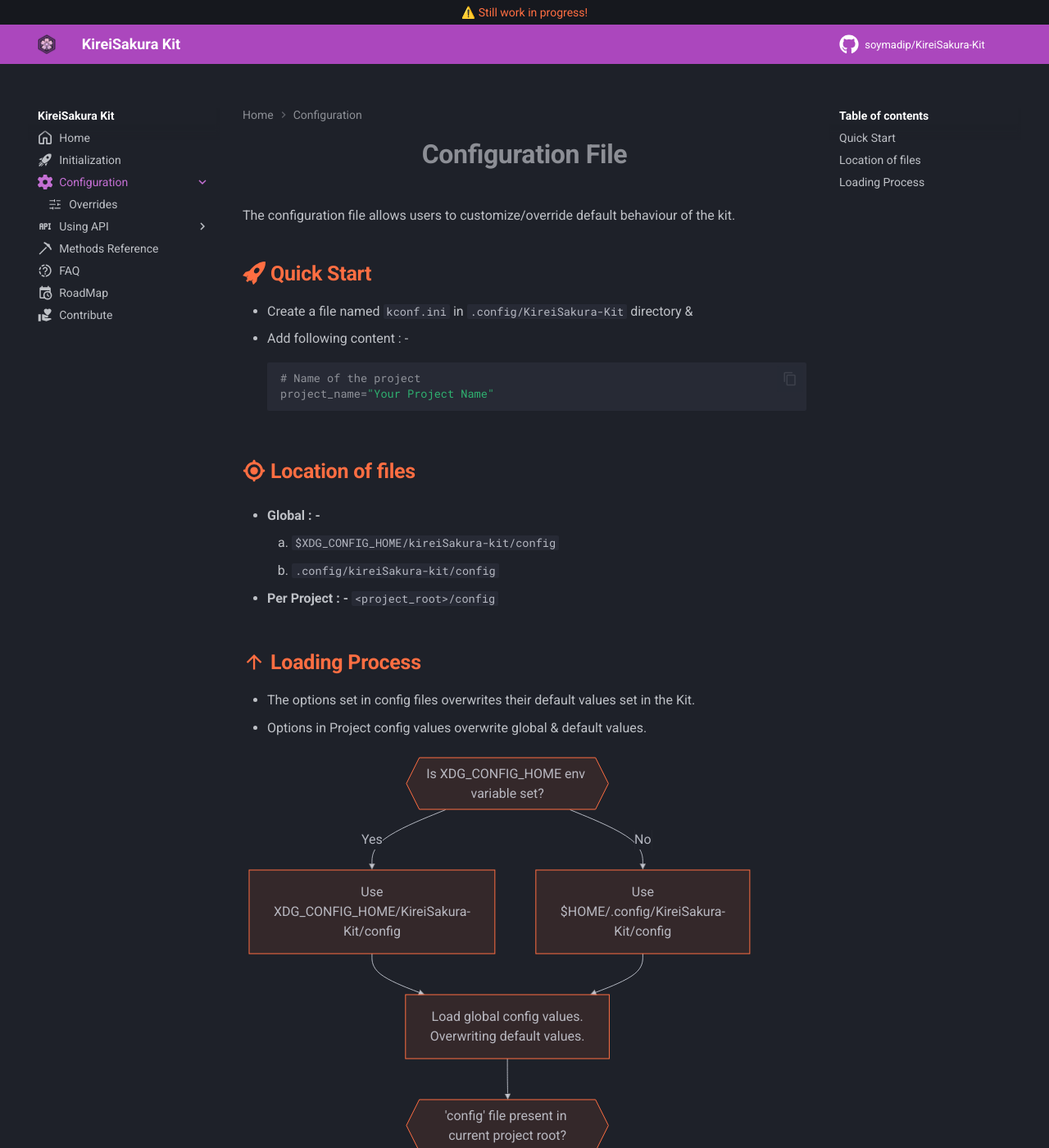
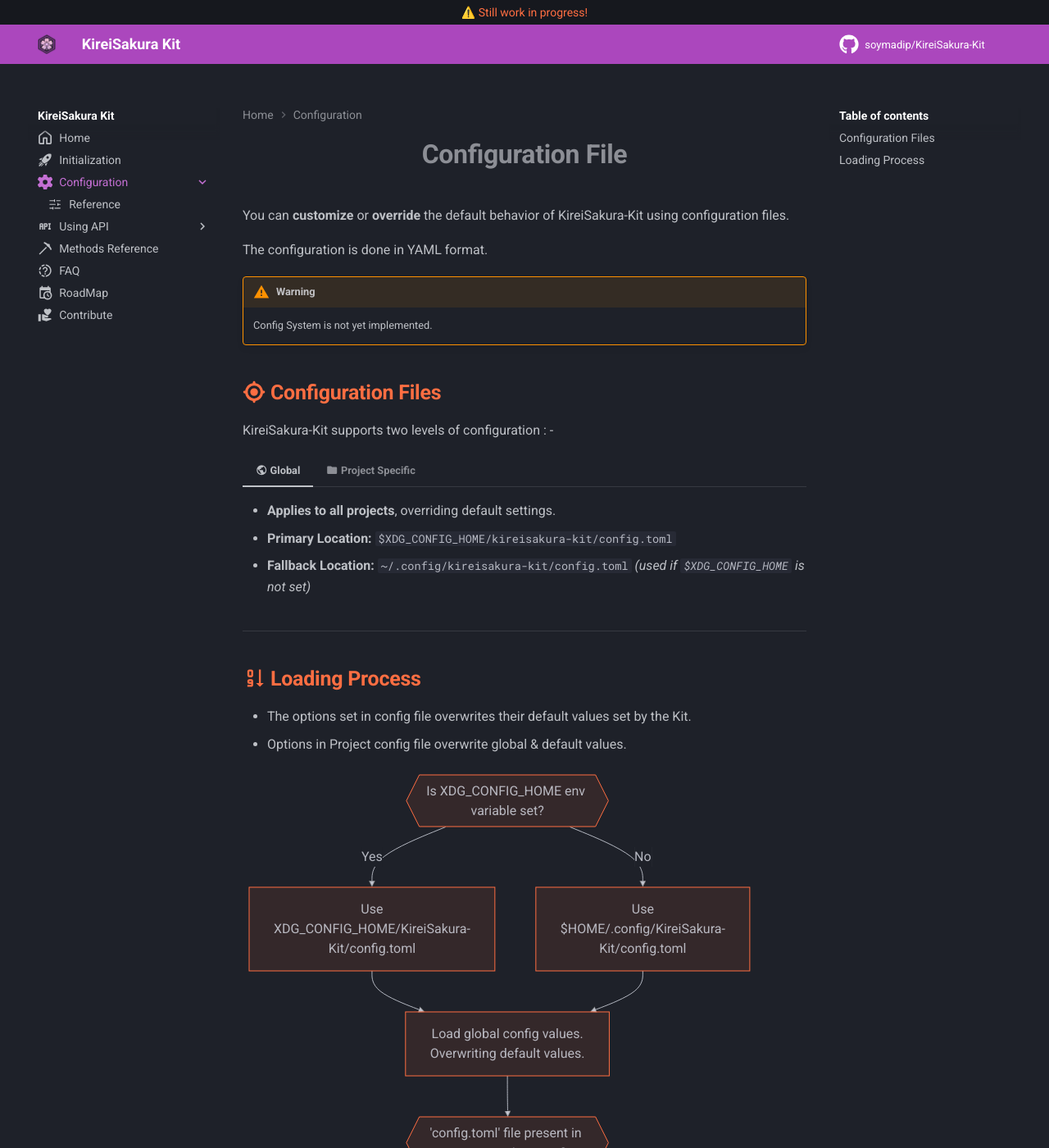
Before and after one commit to soymadip/KireiSakura-Kit, an MkDocs documentation site: the page built from docs/docs/config/index.md, in a window 1280 px wide and 1400 px high. Shown: the whole window at 82% size. Built offline with MkDocs 1.6.1 and Material for MkDocs 9.7.7, drawn with Linux system fonts in a browser that asks for light colours; comment, search, counter and statistics services are not loaded.

Commit message:
Conceptualize config system.

````diff
--- a/docs/docs/config/index.md
+++ b/docs/docs/config/index.md
@@ -5,40 +5,53 @@
 
 <h1 align="center"><b>Configuration File</b></h1>
 
-The configuration file allows users to customize/override default behaviour of the kit.
+You can **customize** or **override** the default behavior of KireiSakura-Kit using configuration files.
+
+The configuration is done in YAML format.
 
 
-## **:simple-rocket: Quick Start**
-- Create a file named `kconf.ini` in `.config/KireiSakura-Kit` directory &
-- Add following content : -
+!!! warning
+    Config System is not yet implemented.
 
-    ```bash
-    # Name of the project
-    project_name="Your Project Name"
-    ```
+## :fontawesome-solid-location-crosshairs: **Configuration Files**
 
-## :fontawesome-solid-location-crosshairs: **Location of files**
-- **Global : -**
-    1. `$XDG_CONFIG_HOME/kireiSakura-kit/config`
-    2. `.config/kireiSakura-kit/config`
+KireiSakura-Kit supports two levels of configuration : -
 
-- **Per Project : -** `<project_root>/config`
+=== ":material-earth: **Global**"
+
+    - **Applies to all projects**, overriding default settings.
+    - **Primary Location:** `$XDG_CONFIG_HOME/kireisakura-kit/config.toml`
+    - **Fallback Location:** `~/.config/kireisakura-kit/config.toml` _(used if `$XDG_CONFIG_HOME` is not set)_
+
+=== ":material-folder: **Project Specific**"
+
+    - **Applies only to the current project.**
+    - **Has the highest priority**, overriding both default & global settings.
+    - **Location:** `<project_root>/config.toml`
+
+    ??? info "This config file's name can be changed!"
+
+        **What if we want to change the project config file's name?**
+
+        - You can set a custom name using the **global config option:** `project_config_name`.
 
 
-## **:material-arrow-up: Loading Process**
+---
 
-- The options set in config files overwrites their default values set in the Kit.
-- Options in Project config values overwrite global & default values.
+## :material-sort-numeric-ascending: **Loading Process**
+
+- The options set in config file overwrites their default values set by the Kit.
+- Options in Project config file overwrite global & default values.
 
 ```mermaid
 
 graph TD
     B{{Is XDG_CONFIG_HOME env variable set?}}
-    B -- Yes --> C[Use<br>XDG_CONFIG_HOME/KireiSakura-Kit/config]
-    B -- No --> D[Use<br>$HOME/.config/KireiSakura-Kit/config]
+    B -- Yes --> C[Use<br>XDG_CONFIG_HOME/KireiSakura-Kit/config.toml]
+    B -- No --> D[Use<br>$HOME/.config/KireiSakura-Kit/config.toml]
     C --> E[Load global config values.<br>Overwriting default values.]
     D --> E
-    E --> F{{'config' file present in current project root?}}
+    E --> F{{'config.toml' file present in current project root?}}
     F -- Yes --> G[Load project config values.<br>Overwrite global ones present in this.]
     F -- No --> H[Use global config values]
     G --> I[Use loaded config values]
--- a/docs/mkdocs.yml
+++ b/docs/mkdocs.yml
@@ -9,14 +9,14 @@
   - index.md
   - init.md
   - Configuration:
-    - config/index.md
-    - config/overrides.md
+      - config/index.md
+      - config/reference.md
   - Using API:
-    - api/index.md
-    - api/super-vars.md
-    - api/methods-modules.md
-    - api/packages.md
-    - api/loading-modules.md
+      - api/index.md
+      - api/super-vars.md
+      - api/methods-modules.md
+      - api/packages.md
+      - api/loading-modules.md
   - api/reference.md
   - faq.md
   - roadmap.md
````
Also changed, not shown: docs/docs/api/reference.md (+7 -2 lines), docs/docs/config/example.md (added, +32 -0 lines), docs/docs/config/overrides.md (deleted, +0 -79 lines), docs/docs/config/reference.md (added, +206 -0 lines), docs/docs/init.md (+29 -7 lines), docs/docs/trash.md (added, +123 -0 lines).
